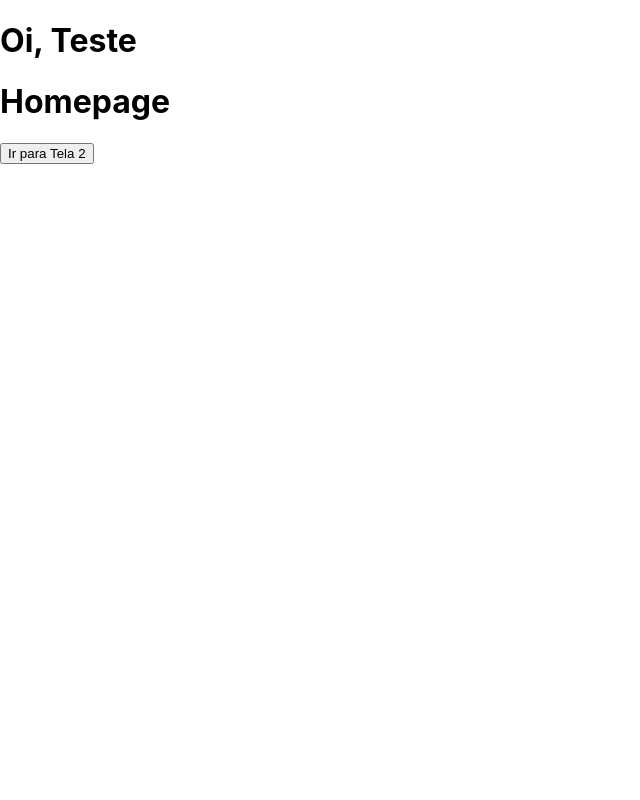
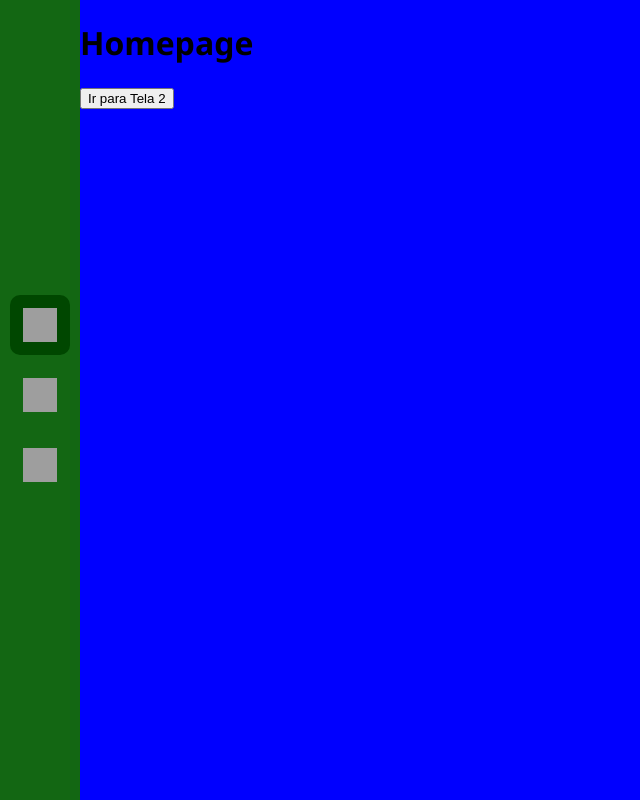
Before and after one commit to alissonrangel/B7web-react-devsfood, a React (Create React App) app: page / in a window 1280 px wide. Shown: the whole page, without its empty margins (0-640 px from the left). Built offline with nearby package versions, Linux system fonts and the light colour scheme; grey boxes are pictures that could not be loaded.

Commit message:
aulas 3 a 5, estrutura

```diff
--- a/src/App.js
+++ b/src/App.js
@@ -2,16 +2,25 @@ import React from 'react';
 import { BrowserRouter, Switch, Route } from "react-router-dom";
 import { useSelector } from 'react-redux';
 
+import { Container, Menu, PageBody } from './AppStyled';
+
 import HomeScreen from './pages/HomeScreen';
 import Tela2Screen from './pages/Tela2Screen';
+
+import MenuItem from './components/MenuItem';
 
 export default () => {
     const name = useSelector(state => state.user.name);
 
     return (
         <BrowserRouter>
-            <h1>Oi, {name}</h1>
-
+            <Container>
+                <Menu>
+                    <MenuItem icon="/assets/store.png" link="/"/>
+                    <MenuItem icon="/assets/order.png" link="/orders"/>
+                    <MenuItem icon="/assets/profile.png" link="/profile"/>
+                </Menu>
+                <PageBody>
                     <Switch>
                         <Route exact path="/">
                             <HomeScreen />
@@ -20,6 +29,9 @@ export default () => {
                             <Tela2Screen />
                         </Route>
                     </Switch>
+                </PageBody>
+            </Container>
+
         </BrowserRouter>
     );
 }
--- /dev/null
+++ b/src/AppStyled.js
@@ -0,0 +1,22 @@
+import styled from 'styled-components';
+
+export const Container = styled.div`
+  display: flex;
+  height: 100vh;
+  background-color: red;
+`;
+
+export const Menu = styled.div`
+  display: flex;
+  justify-content: center;
+  align-items: center;
+  width: 80px;
+  background-color: #136713;
+  flex-direction: column;
+`;
+
+export const PageBody = styled.div`
+  display: flex;
+  background-color: #00f;
+  flex: 1;
+`;
--- /dev/null
+++ b/src/components/MenuItem/index.js
@@ -0,0 +1,22 @@
+import React from 'react';
+import { useHistory, useLocation } from 'react-router-dom';
+import { LinkArea, LinkIcon } from './styled';
+
+export default ({icon, link}) => {
+
+  const history = useHistory();
+
+  const location = useLocation();
+
+  let isActive = location.pathname == link;
+
+  const handleLinkClick = (e) => {
+    e.preventDefault();
+    history.push(link);
+  }
+  return (
+    <LinkArea active={isActive} href={link} onClick={handleLinkClick}>
+      <LinkIcon src={icon} />
+    </LinkArea>
+  );
+}
--- /dev/null
+++ b/src/components/MenuItem/styled.js
@@ -0,0 +1,20 @@
+import styled from 'styled-components';
+
+export const LinkArea = styled.a`
+  display: flex;
+  justify-content: center;
+  align-items:center;
+  width: 60px;
+  height: 60px;
+  border-radius: 10px;
+  background-color: ${props=> props.active ? '#004700':'transparent'};
+  margin-bottom: 10px;
+  &.active{
+
+  }
+`;
+
+export const LinkIcon = styled.img`
+  width: 34px;
+  height: 34px;
+`;
--- a/src/index.css
+++ b/src/index.css
@@ -1,13 +1,4 @@
 body {
   margin: 0;
-  font-family: -apple-system, BlinkMacSystemFont, 'Segoe UI', 'Roboto', 'Oxygen',
-    'Ubuntu', 'Cantarell', 'Fira Sans', 'Droid Sans', 'Helvetica Neue',
-    sans-serif;
-  -webkit-font-smoothing: antialiased;
-  -moz-osx-font-smoothing: grayscale;
+  font-family: 'Segoe UI', Helvetica, Arial;
 }
-
-code {
-  font-family: source-code-pro, Menlo, Monaco, Consolas, 'Courier New',
-    monospace;
-}
```
Also changed, not shown: 1 other file (tests, documents, lock files or other folders). Lines whose indentation alone changed are shown as unchanged.
